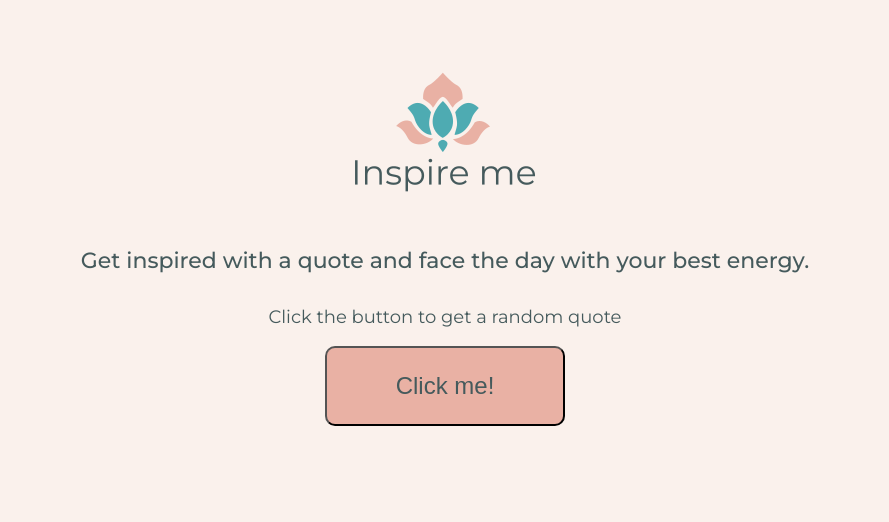
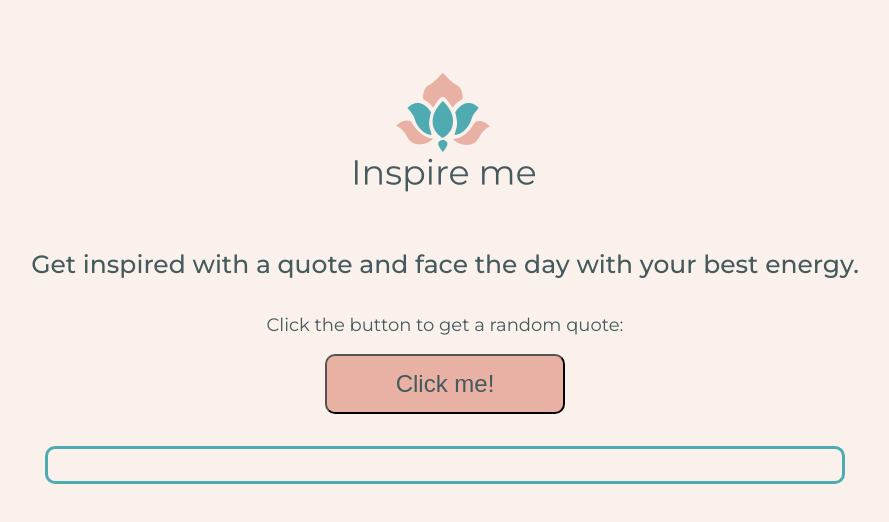
Before and after one commit to bdiniscia/inspire-me, a React (Create React App) app: page / in a window 1280 px wide. Shown: the top 522 px of the page, without its empty margins (195-1084 px from the left). Built offline with nearby package versions, Linux system fonts and the light colour scheme; no server answers.

Commit message:
Ready the logic and the styles

```diff
--- a/public/index.html
+++ b/public/index.html
@@ -24,7 +24,7 @@
       work correctly both with client-side routing and a non-root public URL.
       Learn how to configure a non-root public URL by running `npm run build`.
     -->
-    <title>React App</title>
+    <title>Inspire me</title>
   </head>
   <body>
     <noscript>You need to enable JavaScript to run this app.</noscript>
--- a/src/Components/Button.css
+++ b/src/Components/Button.css
@@ -3,7 +3,7 @@
     font-size: 24px;
     background-color: #e9b1a4;
     border-radius: 10px;
-    padding: 1em;
+    padding: 0.6em 1em;
     color: #455a5c;
     font-weight: 500;
 }
--- a/src/Components/Quote.css
+++ b/src/Components/Quote.css
@@ -0,0 +1,24 @@
+.containerQuote {
+    width: 60%;
+    border: 3px solid #4eabb2;
+    border-radius: 10px;
+    padding: 1em 2em;
+    margin-top: 2em;
+}
+
+.divTextQuote {
+    display: flex;
+    flex-direction: column;
+}
+
+.quoteText {
+    font-weight: 500;
+    font-style: italic;
+    font-size: 24px;
+}
+
+.quoteAuthor {
+    align-self: flex-end;
+    font-size: 18px;
+    margin-top: 0;
+}
--- a/src/Components/Quote.jsx
+++ b/src/Components/Quote.jsx
@@ -1,10 +1,26 @@
 import React, { Component } from 'react'
+import './Quote.css'
 
 export default class Quote extends Component {
+
+    componentDidMount () {
+        console.log('>>Desde el Quote:', this.props.quotes)
+    }
+
+    renderQuote = () => {
+        return (
+            <div className='divTextQuote'>
+                <h3 className='quoteText'>"{this.props.quotes[this.props.quoteNumber].text}"</h3>
+                <p className='quoteAuthor'>- {this.props.quotes[this.props.quoteNumber].author}</p>
+            </div>
+        )
+    }
+
+
     render() {
         return (
-            <div>
-
+            <div className='containerQuote'>
+                {this.props.quotes && this.renderQuote()}
             </div>
         )
     }
--- a/src/Components/Template.css
+++ b/src/Components/Template.css
@@ -13,7 +13,7 @@
 }
 
 .motto {
-    font-size: 22px;
+    font-size: 25px;
     font-weight: 500;
 }
 
--- a/src/Components/Template.jsx
+++ b/src/Components/Template.jsx
@@ -4,17 +4,56 @@ import Quote from './Quote'
 import './Template.css'
 
 export default class Template extends Component {
+    constructor(props) {
+        super(props)
+        this.state = {
+            lengthArray: null,
+            quoteNumber: 0,
+            quotes: null,
+        }
+    }
+
+    randomNumOfTheArray = () => {
+        let randomNumer = Math.floor((Math.random() * this.state.lengthArray));
+        this.setState({
+            quoteNumber: randomNumer
+        })
+        console.log('El random number:', this.state.quoteNumber)
+    }
+
+    callingTheApi = () => {
+        fetch('https://type.fit/api/quotes')
+            .then( res => res.json())
+            .then( data => {
+                console.log(data[199].text);
+                this.setState({
+                    lengthArray: data.length,
+                    quotes: data,
+                })
+                console.log('Estado del lenght:', this.state.lengthArray)
+                console.log('Estado de las quotes:', this.state.quotes)
+            })
+            .catch( err => console.error(err))
+    }
+
+    componentDidMount () {
+        this.callingTheApi()
+    }
 
     render() {
         return (
             <div className='container'>
                 <img className='logo' alt='Logo of Inspire Me' src={require('../img/logo.png')} />
                 <h1 className='motto'>Get inspired with a quote and face the day with your best energy.</h1>
-                <p className='instructions'>Click the button to get a random quote</p>
+                <p className='instructions'>Click the button to get a random quote:</p>
                 <Button
                     title='Click me!'
+                    onClick={() => this.randomNumOfTheArray()}
                 />
-                <Quote />
+                <Quote
+                    quoteNumber= {this.state.quoteNumber}
+                    quotes= {this.state.quotes}
+                />
             </div>
         )
     }
```
Also changed, not shown: 1 other file (tests, documents, lock files or other folders).
